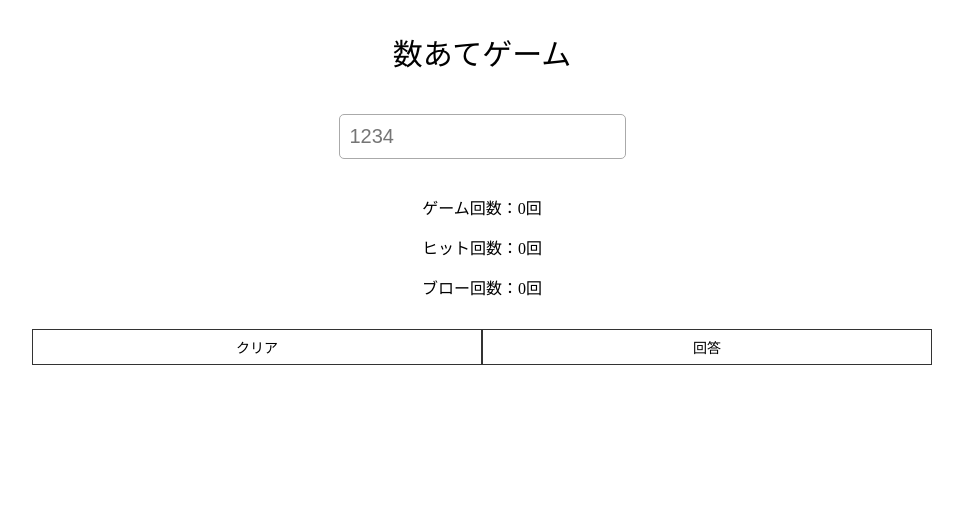
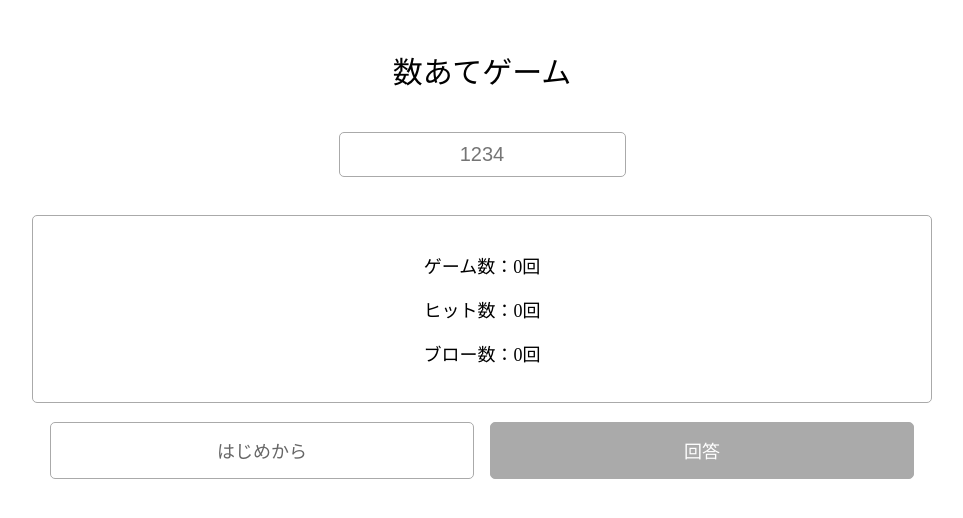
Before and after one commit to BASICEXE/num-game, a Vue app: page / in a window 1280 px wide. Shown: the top 518 px of the page, without its empty margins (158-1121 px from the left). Built offline with nearby package versions, Linux system fonts and the light colour scheme.

Commit message:
ゲームロジックを修正

```diff
--- a/src/css/style.styl
+++ b/src/css/style.styl
@@ -4,6 +4,7 @@ html
   max-width: 900px
   margin: auto
   text-align: center
+  padding: 1em
 .title
   color: #000
   margin-top: 3rem
@@ -15,18 +16,36 @@ html
   padding: 0.5em
   margin: 1em auto
   font-size: 2rem
+  text-align: center
 .errorMessage
   color: red
   margin-bottom: 1em
-  font-size: 1.4rem
+  font-size: 1.8rem
 .gameInfo
-  font-size: 1.6rem
+  font-size: 1.8rem
+  border-radius: 5px
+  border: solid 1px #aaa
+  padding: 1em 0
 .btnWap
   display: flex
+  flex-wrap: wrap
+  justify-content: space-between
+  margin: 1em
 .btn
   display: block
-  padding: 0.5em 0
-  width: 100%
-  border: solid 1px #333
-  margin: 1em auto
-  font-size: 1.4rem
+  padding: 0.8em 0
+  width: 48%
+  border: solid 1px #aaa
+  margin: 0.5em auto
+  font-size: 1.8rem
+  border-radius: 5px
+  color: #666
+  min-width: 200px
+  &--answer
+    background-color: #3cb371
+    border-color: #3cb371
+    color: #fff
+  &--stop
+    border-color: #aaa
+    background-color: #aaa
+    color: #fff
--- a/src/views/Home.vue
+++ b/src/views/Home.vue
@@ -4,13 +4,13 @@
     <input type="text" class="userNum" v-model="userNum" placeholder="1234" />
     <p class="errorMessage">{{ gameInfo.errorMessage }}</p>
     <div class="gameInfo">
-      <p>ゲーム回数：{{ gameCount.game }}回</p>
-      <p>ヒット回数：{{ gameCount.hit }}回</p>
-      <p>ブロー回数：{{ gameCount.blow }}回</p>
+      <p>ゲーム数：{{ gameCount.game }}回</p>
+      <p>ヒット数：{{ gameCount.hit }}回</p>
+      <p>ブロー数：{{ gameCount.blow }}回</p>
     </div>
     <div class="btnWap">
-      <a class="btn" v-on:click="initGame()">クリア</a>
-      <a class="btn" v-on:click="btnAnswer">回答</a>
+      <a class="btn" v-on:click="initGame()">はじめから</a>
+      <a class="btn btn--answer" v-on:click="btnAnswer" v-bind:class="{ 'btn--stop' : ! sendFlag }">回答</a>
     </div>
   </div>
 </template>
@@ -22,7 +22,7 @@
 export default {
   name: "home",
   mounted: function() {
-    // this.initGame();
+    this.initGame();
   },
   data() {
     return {
@@ -59,7 +59,7 @@ export default {
         return;
       }
       this.gameInfo.errorMessage = "";
-      this.sendFlag = true;
+      if (this.userNum.length == 4) this.sendFlag = true;
       return;
     }
   },
@@ -93,6 +93,7 @@ export default {
       let hit = this.userNum === this.answer;
       if (hit) {
         this.gameCount.hit++;
+        this.makeAnswer();
       } else {
         this.gameCount.blow++;
       }
```
